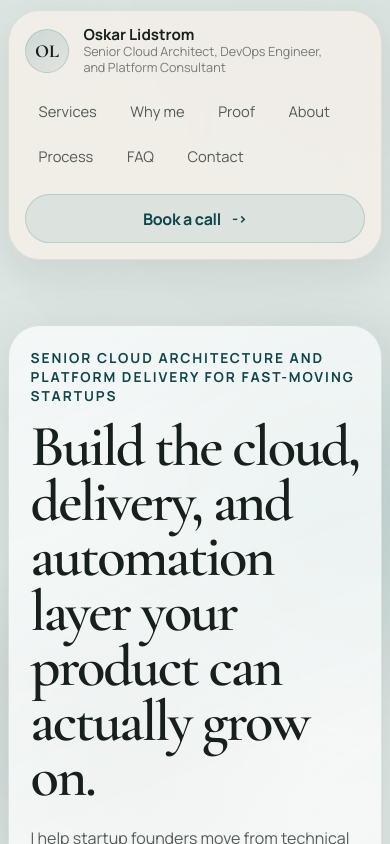
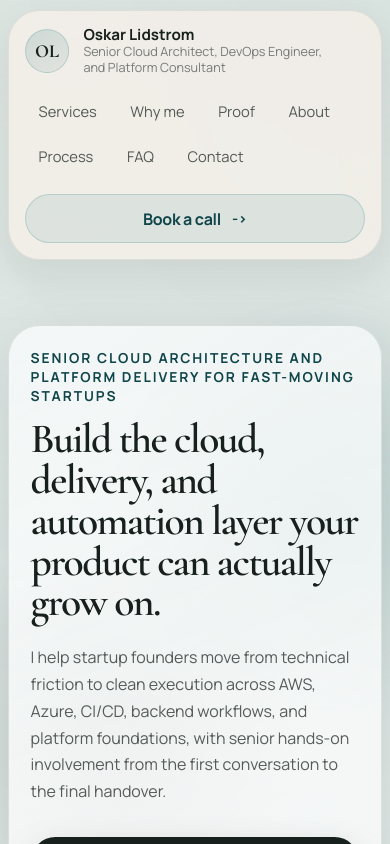
Before and after one commit to KartDev/Lidtech-website, a Next.js app: page / in a window 390 px wide. Shown: the top 844 px of the page. Built offline with nearby package versions, Linux system fonts and the light colour scheme.

Commit message:
tone down hero headline scale

```diff
--- a/src/app/globals.css
+++ b/src/app/globals.css
@@ -301,8 +301,9 @@ h2 {
 }
 
 h1 {
-  max-width: 12ch;
-  font-size: clamp(3.6rem, 8vw, 6.8rem);
+  max-width: 14ch;
+  font-size: clamp(3rem, 5.8vw, 5.2rem);
+  line-height: 0.98;
 }
 
 h2 {
@@ -895,7 +896,8 @@ h3 {
   }
 
   h1 {
-    font-size: clamp(2.9rem, 15vw, 4.3rem);
+    max-width: 100%;
+    font-size: clamp(2.6rem, 10vw, 3.8rem);
   }
 
   h2 {
```
